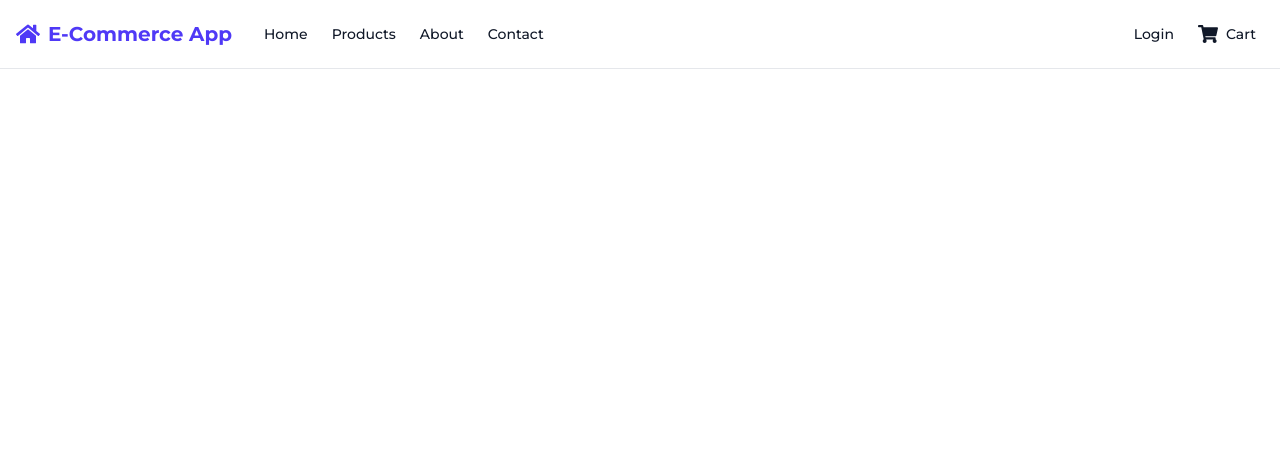
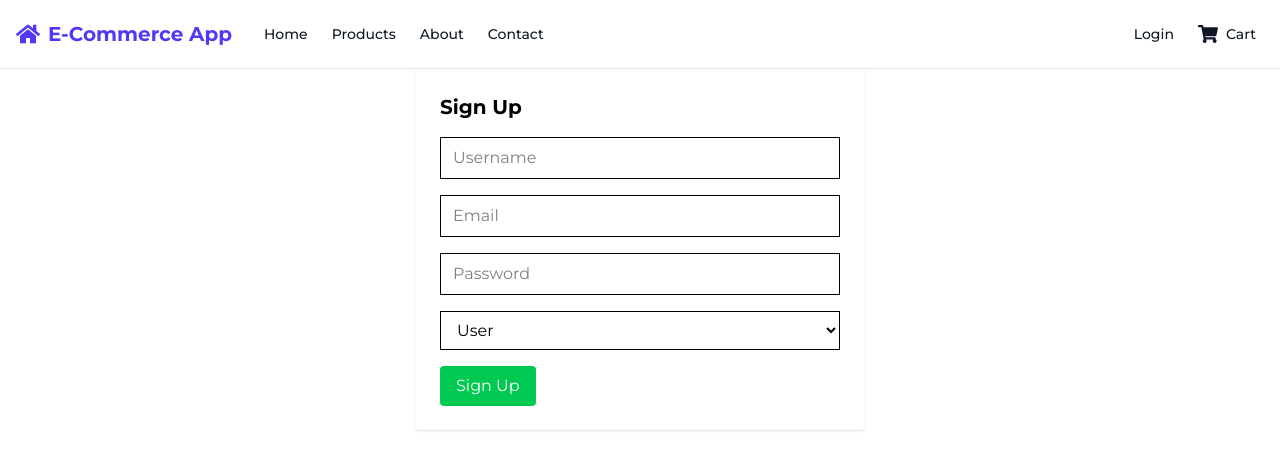
Before and after one commit to rajin-siam/ShopVerse-Frontend, a React (Vite) app: page /signup in a window 1280 px wide. Shown: the top 470 px of the page. Built offline with nearby package versions, Linux system fonts and the light colour scheme.

Commit message:
feat: add user signup functionality with frontend, route, and API integration

```diff
--- a/src/App.jsx
+++ b/src/App.jsx
@@ -16,7 +16,7 @@ import ProductsPage from "./pages/ProductsPage";
 import LoginPage from "./pages/LoginPage"; // Import login page
 import { ProductsProvider } from "./contexts/ProductsContext";
 import { AuthProvider, useAuth } from "./contexts/AuthContext"; // Import AuthContext
-
+import {SignupPage} from './pages/SignupPage'
 // PrivateRoute component to protect routes
 const PrivateRoute = ({ children }) => {
   const { user } = useAuth();
@@ -42,6 +42,7 @@ function App() {
             />
             {/* Login route */}
             <Route path="/login" element={<LoginPage />} />
+            <Route path="/signup" element={<SignupPage />} />
             {/* About, Contact, Cart pages */}
             <Route path="/about" element={<About />} />
             <Route path="/contact" element={<Contact />} />
--- a/src/api/authApi.js
+++ b/src/api/authApi.js
@@ -1,3 +1,4 @@
+
 export const loginUser = async (username, password) => {
     const response = await fetch("http://localhost:8081/api/auth/signin", {
       method: "POST",
@@ -13,3 +14,26 @@ export const loginUser = async (username, password) => {
 
     return response.json(); // returns token or user data
   };
+
+
+
+  export const signUpUser = async (userData) => {
+    console.log(userData)
+    const response = await fetch("http://localhost:8081/api/auth/signup", {
+      method: "POST",
+      headers: {
+        "Content-Type": "application/json",
+      },
+      body: JSON.stringify(userData),
+    });
+
+    if (!response.ok) {
+      const error = await response.text(); // or response.json() if the server returns a JSON error
+      throw new Error(error || "Failed to sign up");
+    }
+    console.log(userData)
+
+
+    const data = await loginUser(userData.username, userData.password);
+    return data;
+  };
--- a/src/contexts/AuthContext.jsx
+++ b/src/contexts/AuthContext.jsx
@@ -7,6 +7,7 @@ export const AuthProvider = ({ children }) => {
 
   const login = (userData) => {
     setUser(userData);
+    localStorage.setItem("token", userData.token);
     localStorage.setItem("user", JSON.stringify(userData));
   };
 
--- a/src/pages/LoginPage.jsx
+++ b/src/pages/LoginPage.jsx
@@ -14,7 +14,6 @@ const LoginPage = () => {
     try {
       const data = await loginUser(username, password);
       login(data); // set user or token
-      localStorage.setItem("token", data.token); // optional
       navigate("/products"); // go to home/dashboard
     } catch (err) {
       alert("Login failed");
@@ -27,7 +26,7 @@ const LoginPage = () => {
       <h2 className="text-xl font-bold mb-4">Sign In</h2>
       <input
         type="text"
-        placeholder="username"
+        placeholder="Username"
         value={username}
         onChange={(e) => setUsername(e.target.value)}
         className="block w-full mb-4 border px-3 py-2"
@@ -41,9 +40,18 @@ const LoginPage = () => {
       />
       <button
         type="submit"
-        className="bg-blue-500 text-white px-4 py-2 rounded"
+        className="bg-blue-500 text-white px-4 py-2 rounded w-full"
       >
         Login
+      </button>
+
+      <p className="text-center mt-4 text-sm text-gray-600">Don't have an account?</p>
+      <button
+        type="button"
+        onClick={() => navigate("/signup")}
+        className="bg-gray-200 text-gray-800 px-4 py-2 rounded w-full mt-2"
+      >
+        Sign Up
       </button>
     </form>
   );
--- /dev/null
+++ b/src/pages/SignupPage.jsx
@@ -0,0 +1,89 @@
+// SignupPage.jsx
+import { useState } from "react";
+import { signUpUser } from "../api/authApi";
+import { useNavigate } from "react-router-dom";
+import { useAuth } from "../contexts/AuthContext";
+
+
+export const SignupPage = () => {
+  const [formData, setFormData] = useState({
+    username: "",
+    email: "",
+    password: "",
+    role: ["user"], // default role
+  });
+  const { login } = useAuth();
+  const navigate = useNavigate();
+
+  const handleChange = (e) => {
+    const { name, value } = e.target;
+    setFormData((prev) => ({ ...prev, [name]: value }));
+  };
+
+  const handleSubmit = async (e) => {
+    e.preventDefault();
+    try {
+      const data = await signUpUser(formData);
+      login(data)
+      alert("Signup successful!");
+
+      navigate('/products')
+    } catch (err) {
+      alert("Signup failed!");
+      console.error(err);
+    }
+  };
+
+  return (
+    <form onSubmit={handleSubmit} className="max-w-md mx-auto p-6 shadow">
+      <h2 className="text-xl font-bold mb-4">Sign Up</h2>
+      <input
+        type="text"
+        name="username"
+        placeholder="Username"
+        value={formData.username}
+        onChange={handleChange}
+        className="block w-full mb-4 border px-3 py-2"
+        required
+      />
+      <input
+        type="email"
+        name="email"
+        placeholder="Email"
+        value={formData.email}
+        onChange={handleChange}
+        className="block w-full mb-4 border px-3 py-2"
+        required
+      />
+      <input
+        type="password"
+        name="password"
+        placeholder="Password"
+        value={formData.password}
+        onChange={handleChange}
+        className="block w-full mb-4 border px-3 py-2"
+        required
+      />
+      <select
+        name="role"
+        onChange={(e) =>
+          setFormData((prev) => ({
+            ...prev,
+            role: [e.target.value],
+          }))
+        }
+        className="block w-full mb-4 border px-3 py-2"
+      >
+        <option value="user">User</option>
+        <option value="admin">Admin</option>
+      </select>
+
+      <button
+        type="submit"
+        className="bg-green-500 text-white px-4 py-2 rounded"
+      >
+        Sign Up
+      </button>
+    </form>
+  );
+};
```
Also changed, not shown: src/components/layout/NavBar.jsx (+84 -13 lines).
